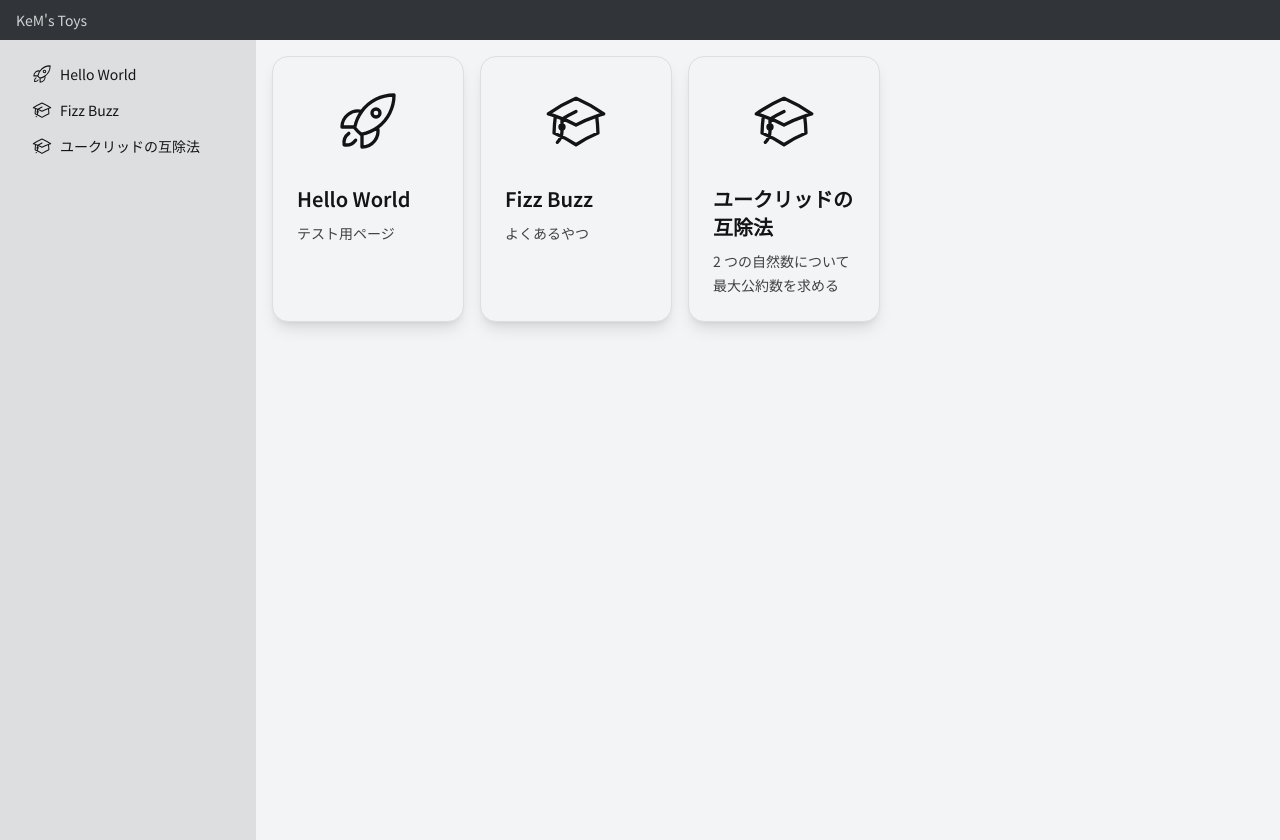
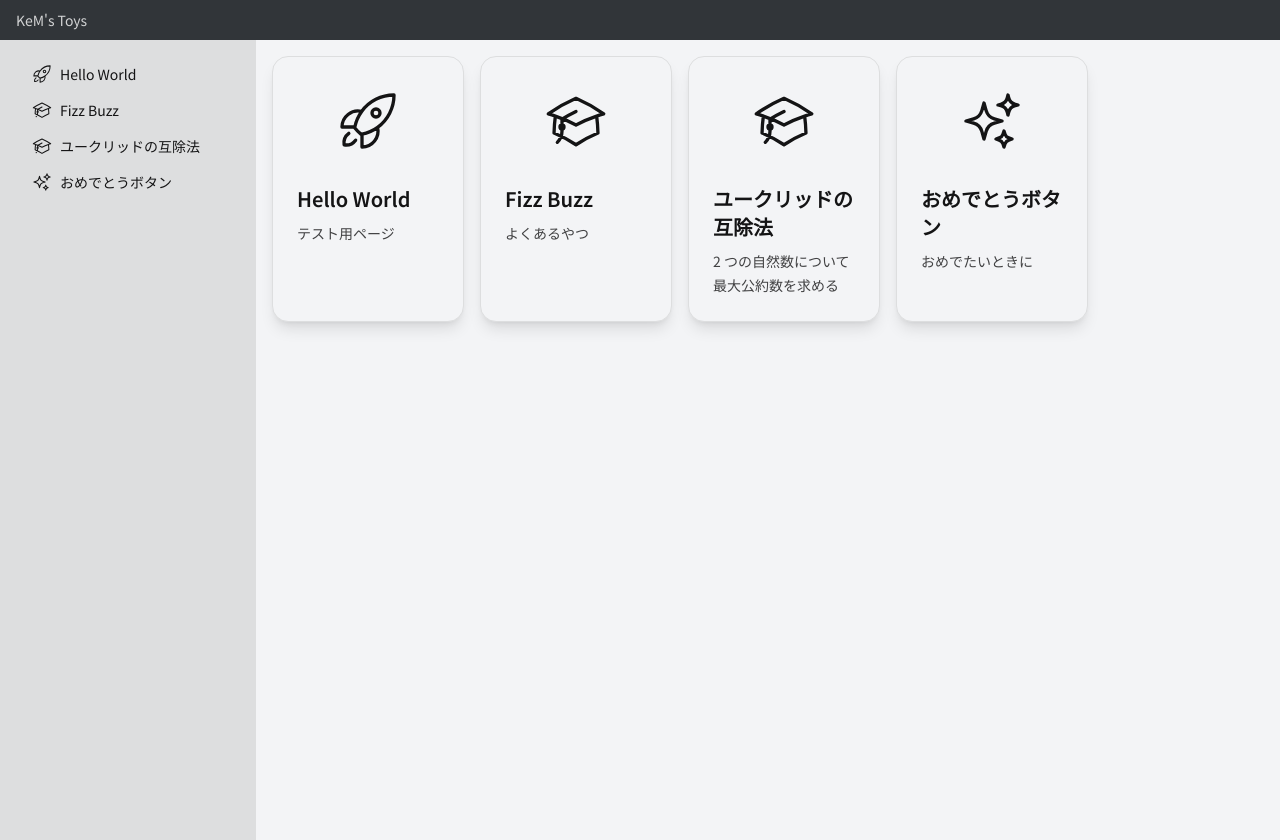
Before and after one commit to kem198/kems-toys, a Next.js app: page / in a window 1280 px wide. Built offline with nearby package versions, Linux system fonts and the light colour scheme.

Commit message:
make congrats-button

```diff
--- a/package.json
+++ b/package.json
@@ -10,6 +10,7 @@
     "format": "npx prettier . --write"
   },
   "dependencies": {
+    "js-confetti": "^0.12.0",
     "next": "14.2.3",
     "react": "^18",
     "react-dom": "^18"
--- /dev/null
+++ b/src/app/(toys)/congrats-button/page.tsx
@@ -0,0 +1,37 @@
+'use client';
+
+import JSConfetti from 'js-confetti';
+import { useEffect, useState } from 'react';
+
+export default function App() {
+  /**
+   * インスタンス用の変数とセッターを定義する
+   *
+   * new JSConfetti() はクライアント側で一度だけ呼ぶ必要があるが
+   * useEffect() の中で生成するとインスタンスへスコープ外からアクセスできないため
+   */
+  const [confetti, setConfetti] = useState();
+
+  // レンダリング時に一度だけ実行する
+  useEffect(() => {
+    // js-confettiのインスタンスを生成して confetti へセットする
+    const instance = new JSConfetti();
+    setConfetti(instance);
+  }, []);
+
+  // ボタンクリック時に呼ばれる処理
+  const showConfetti = () => {
+    confetti.addConfetti();
+  };
+
+  return (
+    <article className="prose">
+      <h1>おめでとうボタン</h1>
+      <div className="container my-8 w-fit max-lg:mx-auto">
+        <button type="button" className="btn btn-lg" onClick={showConfetti}>
+          🥳 Congrats!
+        </button>
+      </div>
+    </article>
+  );
+}
--- a/src/assets/toys.ts
+++ b/src/assets/toys.ts
@@ -28,4 +28,10 @@ export const toys: Toys = {
     link: '/euclidean-algorithm',
     svgD: 'M4.26 10.147a60.438 60.438 0 0 0-.491 6.347A48.62 48.62 0 0 1 12 20.904a48.62 48.62 0 0 1 8.232-4.41 60.46 60.46 0 0 0-.491-6.347m-15.482 0a50.636 50.636 0 0 0-2.658-.813A59.906 59.906 0 0 1 12 3.493a59.903 59.903 0 0 1 10.399 5.84c-.896.248-1.783.52-2.658.814m-15.482 0A50.717 50.717 0 0 1 12 13.489a50.702 50.702 0 0 1 7.74-3.342M6.75 15a.75.75 0 1 0 0-1.5.75.75 0 0 0 0 1.5Zm0 0v-3.675A55.378 55.378 0 0 1 12 8.443m-7.007 11.55A5.981 5.981 0 0 0 6.75 15.75v-1.5',
   },
+  confetti: {
+    title: 'おめでとうボタン',
+    description: 'おめでたいときに',
+    link: '/congrats-button',
+    svgD: 'M9.813 15.904 9 18.75l-.813-2.846a4.5 4.5 0 0 0-3.09-3.09L2.25 12l2.846-.813a4.5 4.5 0 0 0 3.09-3.09L9 5.25l.813 2.846a4.5 4.5 0 0 0 3.09 3.09L15.75 12l-2.846.813a4.5 4.5 0 0 0-3.09 3.09ZM18.259 8.715 18 9.75l-.259-1.035a3.375 3.375 0 0 0-2.455-2.456L14.25 6l1.036-.259a3.375 3.375 0 0 0 2.455-2.456L18 2.25l.259 1.035a3.375 3.375 0 0 0 2.456 2.456L21.75 6l-1.035.259a3.375 3.375 0 0 0-2.456 2.456ZM16.894 20.567 16.5 21.75l-.394-1.183a2.25 2.25 0 0 0-1.423-1.423L13.5 18.75l1.183-.394a2.25 2.25 0 0 0 1.423-1.423l.394-1.183.394 1.183a2.25 2.25 0 0 0 1.423 1.423l1.183.394-1.183.394a2.25 2.25 0 0 0-1.423 1.423Z',
+  },
 };
```
Also changed, not shown: 1 other file (tests, documents, lock files or other folders).
